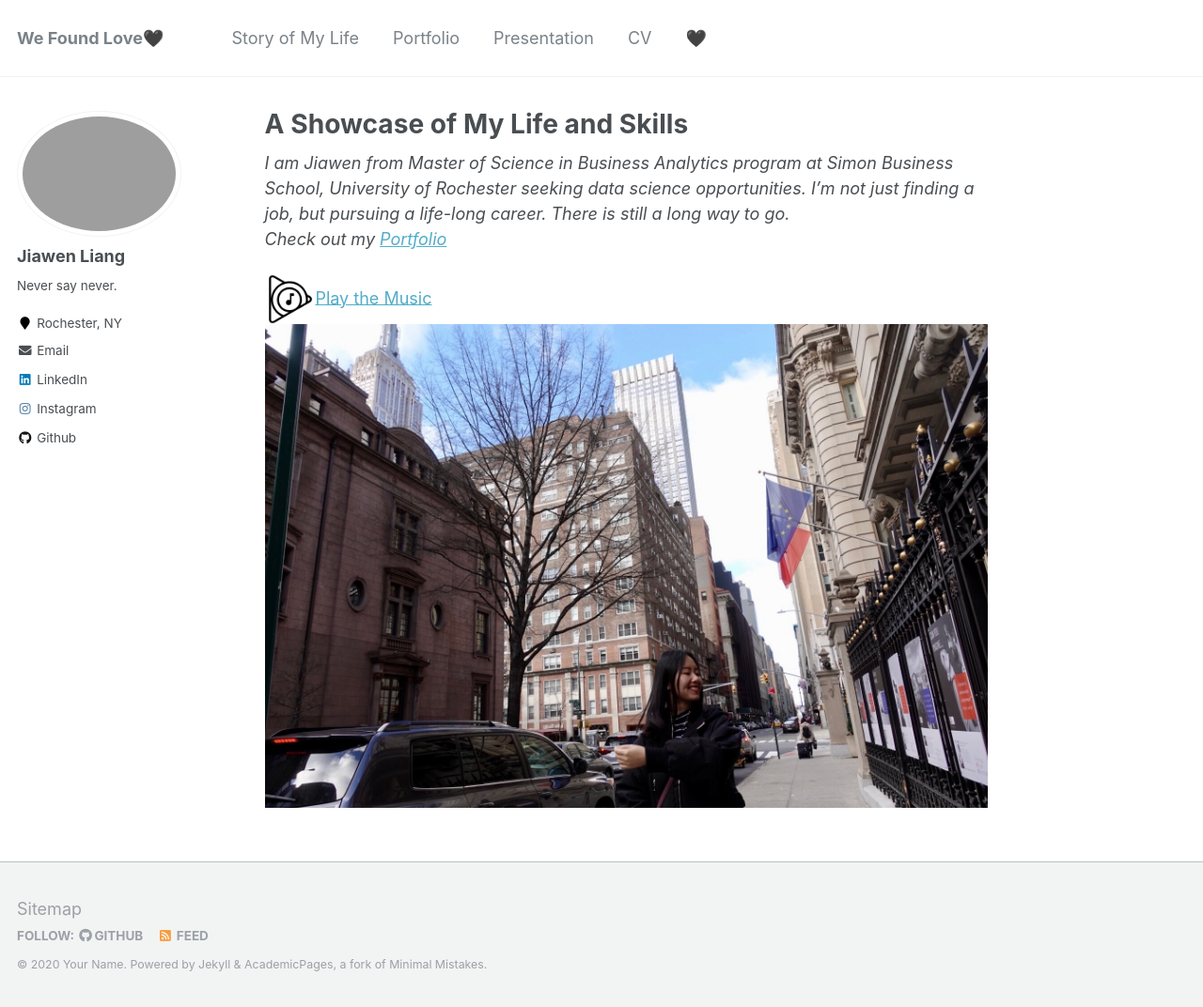
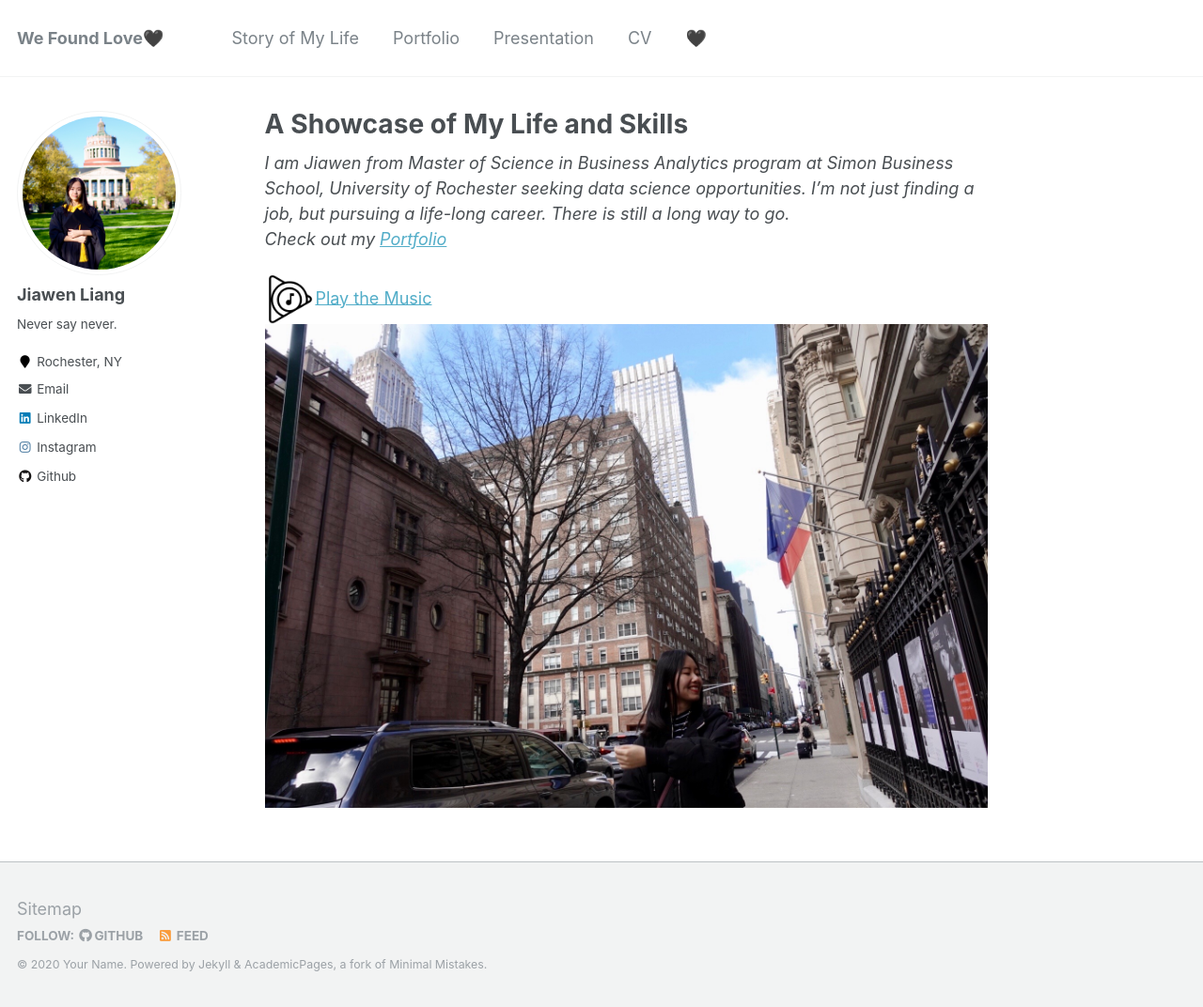
Before and after one commit to DavinaLiang/davinaliang.github.io, a Jekyll site: the page built from _pages/about.md, in a window 1280 px wide and 1072 px high. Shown: the whole window at 94% size. Built offline with Jekyll 4.4.1, drawn with Linux system fonts in a browser that asks for light colours.

Commit message:
Update _config.yml

```diff
--- a/_config.yml
+++ b/_config.yml
@@ -81,7 +81,7 @@ analytics:
 # Site Author
 author:
   name             : "Jiawen Liang"
-  avatar           : "grad.JPG"
+  avatar           : "profile.JPG"
   bio              : "Never say never."
   location         : "Rochester, NY"
   employer         :
```
